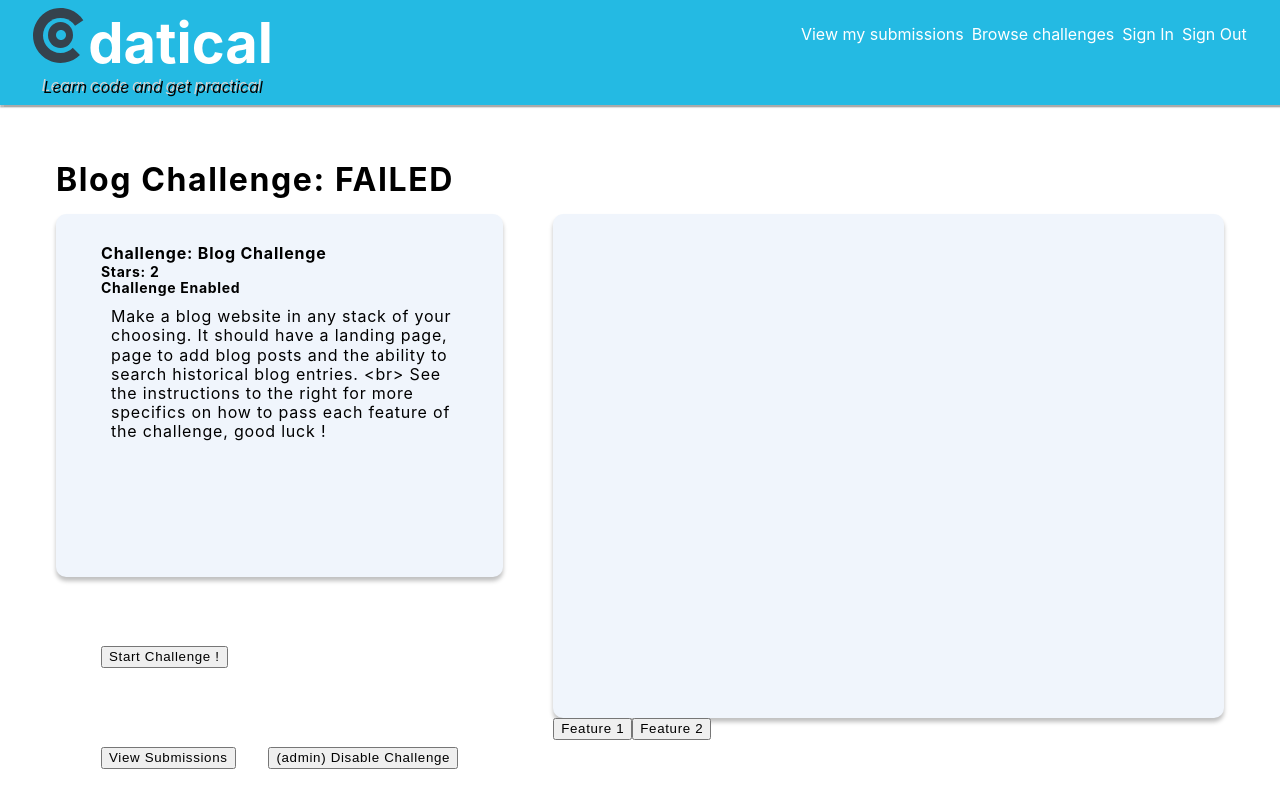
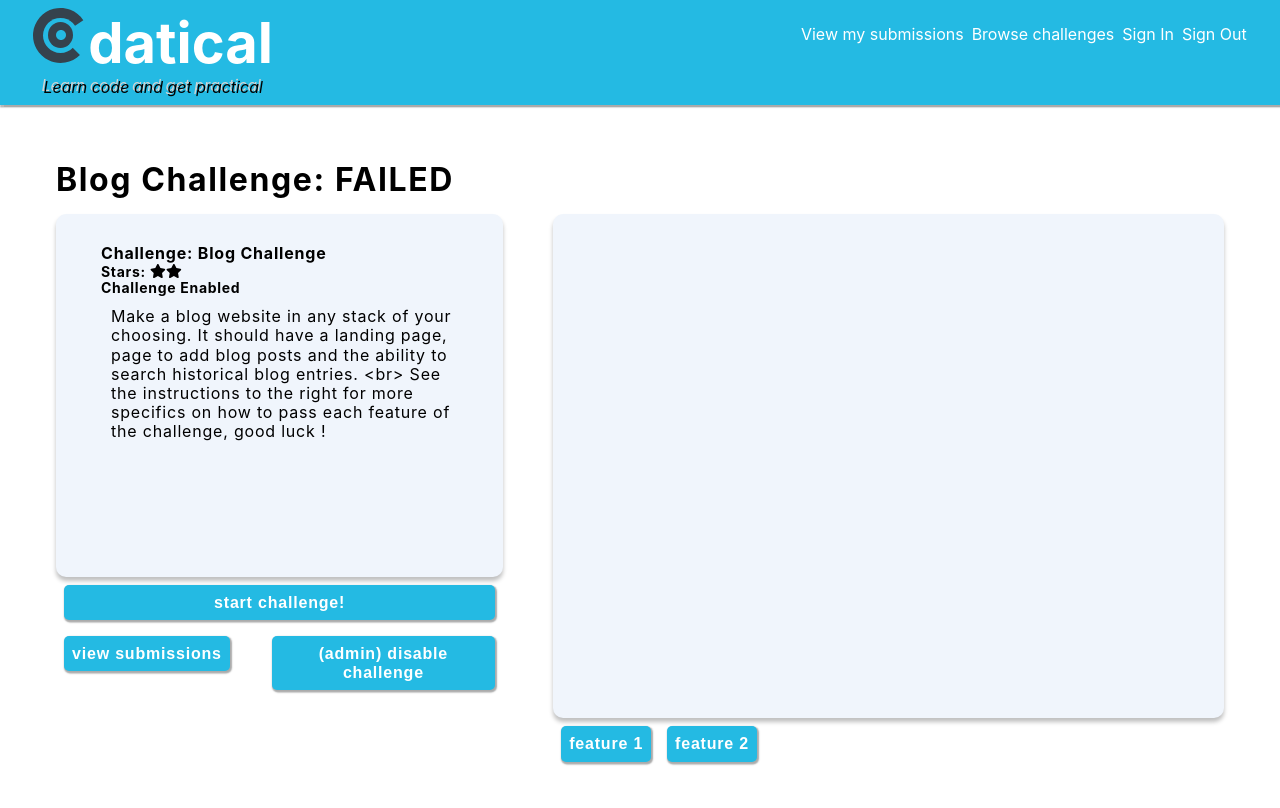
Before and after one commit to mcbadger88/real-code-problems-frontend, a React (Create React App) app in the folder react-app/: page /challenges/1 in a window 1280 px wide. Shown: the top 808 px of the page. Built offline with nearby package versions, Linux system fonts and the light colour scheme; no server answers.

Commit message:
adds buttons and icons to view single challenge page

```diff
--- a/react-app/package.json
+++ b/react-app/package.json
@@ -3,6 +3,10 @@
   "version": "0.1.0",
   "private": true,
   "dependencies": {
+    "@fortawesome/fontawesome-free": "^5.12.0",
+    "@fortawesome/fontawesome-svg-core": "^1.2.26",
+    "@fortawesome/free-solid-svg-icons": "^5.12.0",
+    "@fortawesome/react-fontawesome": "^0.1.8",
     "@testing-library/jest-dom": "^4.2.4",
     "@testing-library/react": "^9.3.2",
     "@testing-library/user-event": "^7.1.2",
--- a/react-app/src/components/AttemptCard/AttemptCard.js
+++ b/react-app/src/components/AttemptCard/AttemptCard.js
@@ -50,8 +50,8 @@ class AttemptCard extends React.Component{
                 <td className={styles.tableData} id={styles.rightRoundedEdges}>
                 {/* need clarification on route to delete attempt. */}
                     <div className={styles.buttonDiv}>
-                        <a className={styles.button} href="">delete</a>
-                        {this.resultsAvailable() ? <a className={styles.button} href={`/results/${this.props.attemptID}`}>view results</a> : null}
+                        <a href=""><button>delete</button></a>
+                        {this.resultsAvailable() ? <a href={`/results/${this.props.attemptID}`}><button className={styles.button} >view results</button></a> : null}
                     </div>
                 </td>
             </tr>
--- a/react-app/src/components/AttemptCard/AttemptCard.module.css
+++ b/react-app/src/components/AttemptCard/AttemptCard.module.css
@@ -24,26 +24,6 @@
     justify-content: space-between;
 }
 
-.button{
-    background-color: #24BAE3;
-    border-radius: 5px;
-    font-weight: 700;
-    padding: 0.5em;
-    text-decoration: none;
-    color: white;
-    box-shadow: 1px 1.5px 1.5px 1px #aaaaaa;
-    display: inline-block;
-}
-
-.button:hover{
-    color: #083256;
-}
-
-.button:active {
-    color: #083256;
-    transform: translateY(2px);
-}
-
 .links {
     color: black;
     text-decoration: none;
--- a/react-app/src/components/ChallengeButtonArea/ChallengeButtonArea.jsx
+++ b/react-app/src/components/ChallengeButtonArea/ChallengeButtonArea.jsx
@@ -38,9 +38,9 @@ const ChallengeButtonArea = ({challenge, attemptStatus, onChallengeStatusChange}
                     attemptStatus === "STARTED" ?
                     <>
                         <button
-                        onClick={() => { }}
+                        onClick={() => window.open(`${dockerFileLocation}`) }
                         type="submit"
-                        >download zip file {dockerFileLocation}
+                        >download zip file
                         </button>
                         <button
                             onClick={() => { apiSubmitAttempt()}}
@@ -50,10 +50,10 @@ const ChallengeButtonArea = ({challenge, attemptStatus, onChallengeStatusChange}
                     </>
                     :
                     <>
-                        <button
+                        <button className={styles.buttonStyle}
                         onClick={() => { startChallenge(challenge) }}
                         type="submit"
-                        >Start Challenge !
+                        > <p>start challenge!</p>
                         </button>
                     </>
                 }
@@ -62,15 +62,19 @@ const ChallengeButtonArea = ({challenge, attemptStatus, onChallengeStatusChange}
             <div className={styles.buttonAreaBottom} >
                 <Link
                     className={styles.link}
-                    to={`challenges/${challenge.id}/attempts/`}
+                    to={`:id/attempts`}
                 >
+
                     <button
+                        className={styles.buttonStyle}
                         onClick={() => { }}
                         type="submit"
                         >View Submissions
                     </button>
+
                 </Link>
                 <button
+                    className={styles.buttonStyle}
                     onClick={() => { setChallengeEnabled(!challenge.active)}}
                     type="submit"
                     >(admin) {challenge.active ? "Disable" : "Enable"} Challenge
--- a/react-app/src/components/ChallengeButtonArea/ChallengeButtonArea.module.css
+++ b/react-app/src/components/ChallengeButtonArea/ChallengeButtonArea.module.css
@@ -2,27 +2,52 @@
 
 .buttonArea {
     height: 40%;
-    display: flex;
-    flex-direction: column;
-    justify-content: space-around;
-    padding: 30px 45px;
+    /* display: flex; */
+    /* flex-direction: column; */
+    /* justify-content: space-around; */
+    width: 100%;
+    /* padding: 30px 45px; */
 }
 
 .buttonAreaTop {
     display: flex;
+    flex-wrap: wrap;
     justify-content: space-between;
-    align-items: center;
+    align-items: stretch;
+    width: 100%;
+    /* display: flex;
+    justify-content: space-between; */
+    /* align-items: center; */
+    /* flex-grow: stretch; */
+}
+
+.buttonAreaTop > * {
+    flex: 1;
 }
 
 .buttonAreaBottom {
     display: flex;
+    flex-wrap: wrap;
+    /* flex: 1; */
+    /* flex-direction: column; */
     justify-content: space-between;
-    align-items: center;
+    align-items: stretch;
+    /* margin: 20px; */
+
+    /* align-items: center; */
 }
 
+.buttonAreaBottom > button {
+    flex: 1;
+}
 
-.buttonArea button {
-    height: fit-content;
+.buttonAreaBottom > a {
+    flex: 1;
+}
+
+a button {
+    text-decoration: none;
+    flex: 1;
 }
 
 .link{
--- a/react-app/src/components/ChallengeDescription/ChallengeDescription.jsx
+++ b/react-app/src/components/ChallengeDescription/ChallengeDescription.jsx
@@ -1,12 +1,23 @@
 import React, { useState, useEffect } from 'react';
 import styles from './ChallengeDescription.module.css';
+import { FontAwesomeIcon } from '@fortawesome/react-fontawesome'
+import { faStar } from '@fortawesome/free-solid-svg-icons'
 
 const ChallengeDescription = ({challenge}) => {
+
+    function numberOfStars(){
+        let allStars = []
+        let times = challenge.features.length;
+        for(let i=0; i < times; i++){
+            allStars.push(<FontAwesomeIcon icon={faStar} />);
+        }
+        return allStars
+    }
 
     return (
         <div className={styles.challengeDescription}>
             <h2>Challenge: {challenge ? challenge.title : null }</h2>
-            <h3>Stars: {challenge && challenge.features ? challenge.features.length : null}</h3>
+            <h3>Stars: {challenge && challenge.features ? numberOfStars() : null}</h3>
             <h4>Challenge {challenge && challenge.active ? "Enabled" : "Disabled"}</h4>
             <p>{challenge ? challenge.description : null}</p>
         </div>
--- a/react-app/src/components/ChallengeDescription/ChallengeDescription.module.css
+++ b/react-app/src/components/ChallengeDescription/ChallengeDescription.module.css
@@ -3,7 +3,8 @@
     box-shadow: 0px 4px 4px rgba(0, 0, 0, 0.25);
     background: #F0F5FC;
     border-radius: 10px;
-    overflow: scroll;
+    overflow: hidden;
+    overflow-y: scroll;
     padding: 30px 45px;
 }
 
--- a/react-app/src/components/ChallengeScenario/ChallengeScenario.jsx
+++ b/react-app/src/components/ChallengeScenario/ChallengeScenario.jsx
@@ -1,5 +1,8 @@
 import React, { useState, useEffect } from 'react';
 import styles from './ChallengeScenario.module.css';
+import { FontAwesomeIcon } from '@fortawesome/react-fontawesome'
+import { faChevronRight } from '@fortawesome/free-solid-svg-icons'
+import { faChevronDown } from '@fortawesome/free-solid-svg-icons'
 
 const ChallengeScenario = ({scenario}) => {
     const [selectedTestLine, setSelectedTestLine] = useState(null)
@@ -21,7 +24,7 @@ const ChallengeScenario = ({scenario}) => {
                      <button
                          onClick={() => { toggleDisplayHelperImage(testLine) }}
                          type="submit"
-                         >{!selectedTestLine || selectedTestLine.lineNumber !== testLine.lineNumber ? ">" : "|"}
+                         >{!selectedTestLine || selectedTestLine.lineNumber !== testLine.lineNumber ? <FontAwesomeIcon icon={faChevronRight}/> : <FontAwesomeIcon icon={faChevronDown}/>}
                      </button>
                      <h4>Test Line {testLine && testLine.lineNumber} - {testLine && testLine.testString}</h4>
                  </div>
--- a/react-app/src/index.css
+++ b/react-app/src/index.css
@@ -15,3 +15,32 @@ body {
 * {
   margin: 0px;
 }
+
+button{
+  background-color: #24BAE3;
+  border: none;
+  border-radius: 5px;
+  font-weight: 700;
+  font-size: 16px;
+  text-transform: lowercase;
+  padding: 0.5em;
+  margin: 0.5em;
+  text-decoration: none;
+  color: white;
+  box-shadow: 1px 1.5px 1.5px 1px #aaaaaa;
+  display: inline-block;
+}
+
+button:hover{
+  color: #083256;
+}
+
+button:active {
+  border: none;
+  color: #083256;
+  transform: translateY(2px);
+}
+
+button:focus {
+  outline: none;
+}
```
Also changed, not shown: 1 other file (tests, documents, lock files or other folders).
